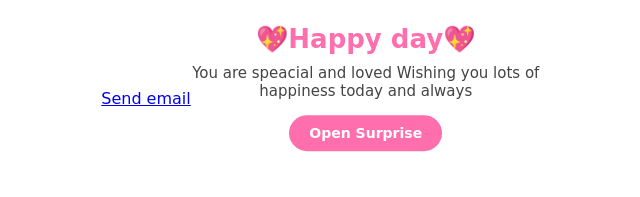
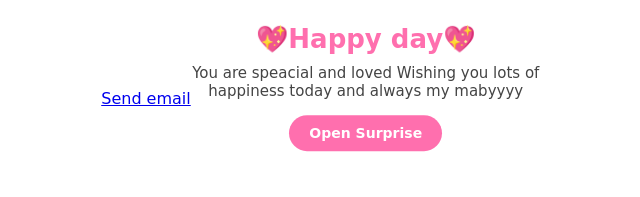
Before and after one commit to jdeveloper28/basic-html, a plain HTML site: page index.html in a window 1280 px wide. Shown: the whole page, without its empty margins (319-959 px from the left). Drawn offline with Linux system fonts and the light colour scheme.

Commit message:
Update index.html

```diff
--- a/index.html
+++ b/index.html
@@ -13,7 +13,7 @@
 <div class="card">
 <h2> 💖Happy day💖 </h2>
 <p> You are speacial and loved
-    Wishing you lots of happiness today and always </p>
+    Wishing you lots of happiness today and always my mabyyyy </p>
 <a href="#" class="btn">Open Surprise</a>
 <div class="heart"></div>
 <div class="heart"></div>
```
